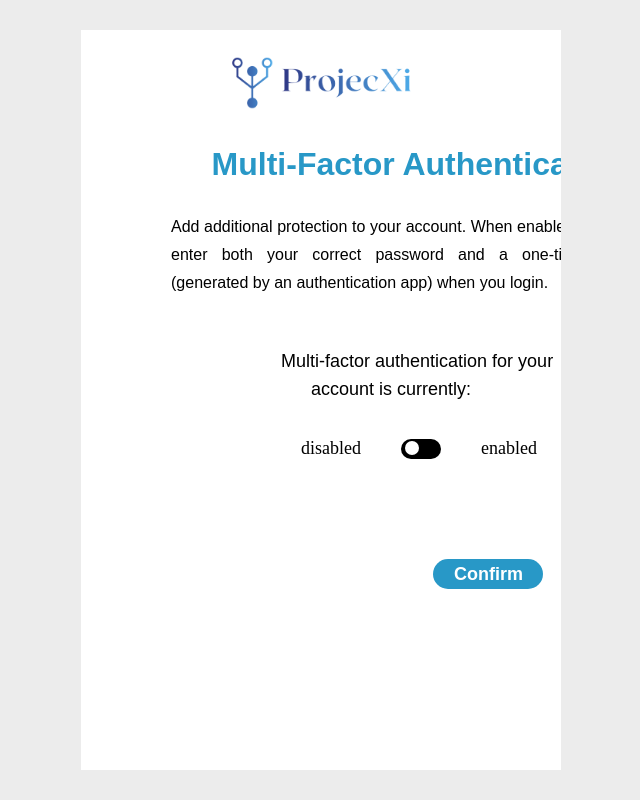
After one commit to AmatyaSunu/projecxi, a PHP site: page /signup/mfa.html in a window 1280 px wide. The commit adds this page. Shown: the whole page, without its empty margins (319-959 px from the left). Run offline with PHP 8.4, Linux system fonts and the light colour scheme.

Commit message:
fa page completed

```diff
--- /dev/null
+++ b/signup/mfa.html
@@ -0,0 +1,41 @@
+<!DOCTYPE html>
+<html lang="en">
+
+<head>
+    <title>MFA</title>
+    <meta charset="UTF-8" />
+    <meta name="author" content="Sunidhi Amatya" />
+    <link rel="stylesheet" href="../styles/style.css">
+    <script src="../scripts/script.js" defer></script>
+</head>
+
+<body class="signup-body">
+    <div class="mfa-container">
+        <div class="main-logo">
+            <img class="mfa-logo" src="../images/logo.png">
+        </div>
+        <div class="signup-row">
+            <div class="signup-column">
+                <h1>Multi-Factor Authentication</h1>
+                <p>Add additional protection to your account. When enabled, you need to enter both your correct password
+                    and a one-time password (generated by an authentication app) when you login.</p>
+                <p class="para-2">Multi-factor authentication for your</p>
+                   <p class="para-3">account is currently: </p>
+                <div class="line-container">
+                    <span class="disabled">disabled</span>
+                    <label class="switch">
+                        <input type="checkbox">
+                        <span class="slider round"></span>
+                    </label>
+                    <span class="enabled">enabled</span>
+                </div>
+                <div id="mfa-button">
+                    <button id="confirm-button">Confirm</button>
+                    <a id="skip">Skip for now</a>
+                </div>
+            </div>
+        </div>
+    </div>
+</body>
+
+</html>
--- a/styles/style.css
+++ b/styles/style.css
@@ -19,6 +19,33 @@ label {
 
 a {
     color: #0052CC;
+}
+
+#confirm-button {
+    font-size: large;
+    font-weight: bolder;
+    color: #fff;
+    border: none;
+    border-radius: 30px;
+    background-color: #2898C7;
+    padding: 5px 10px;
+    width: 110px;
+    height: 30px;
+    margin: 30px 0px;
+}
+
+#confirm-button:hover {
+    background-color: #09709d;
+}
+
+#skip {
+    color: grey;
+    text-decoration: underline;
+    margin-left: 30px;
+}
+
+#skip:hover {
+    color: #2898C7;
 }
 
 /* signup page CSS */
@@ -117,7 +144,7 @@ a {
 
 .create-button {
     display: flex;
-    justify-content: center; /* Horizontally centers the button */
+    justify-content: center;
     align-items: center;
 }
 
@@ -133,3 +160,124 @@ a {
     height: 45px;
     margin: 30px 30px 0px 0px;
 }
+
+/* MFA Page CSS */
+
+.mfa-logo {
+    width: 210px;
+    height: auto;
+}
+.mfa-container {
+    background-color: white;
+    margin: 30px 400px;
+    width: calc(100% - 800px);
+    height: calc(100% - 60px);
+    overflow: auto;
+}
+
+.mfa-container h1{
+    margin: 30px 0px;
+}
+
+.mfa-container p {
+    margin: 0px 90px;
+    line-height: 28px;
+    font-family: Arial, Helvetica, sans-serif;
+    text-align: justify;
+}
+
+.para-2 {
+    text-align: center;
+    padding: 50px 100px 0px 110px;
+    font-size: large;
+    font-weight: 100;
+}
+
+.para-3 {
+    text-align: center;
+    padding: 0px 110px 20px 140px;
+    font-size: large;
+    font-weight: 100;
+}
+
+.line-container {
+    display: flex;
+    align-items: center;
+    size: 20px;
+    margin: 15px 180px 70px;
+}
+
+.disabled, .enabled{
+    font-size: large;
+    font-weight: 100;
+    margin-right: 40px;
+    margin-left: 40px;
+}
+
+#mfa-button {
+    display: flex;
+    justify-content: flex-end;
+    align-items: center;
+    margin-right: 100px;
+}
+
+/* Toggle switch CSS */
+.switch {
+    position: relative;
+    display: inline-block;
+    width: 40px;
+    height: 20px;
+  }
+
+  .switch input {
+    opacity: 0;
+    width: 0;
+    height: 0;
+  }
+
+  .slider {
+    position: absolute;
+    cursor: pointer;
+    top: 0;
+    left: 0;
+    right: 0;
+    bottom: 0;
+    background-color: black;
+    -webkit-transition: .4s;
+    transition: .4s;
+  }
+
+  .slider:before {
+    position: absolute;
+    content: "";
+    height: 14px;
+    width: 14px;
+    left: 4px;
+    bottom: 4px;
+    background-color: white;
+    -webkit-transition: .4s;
+    transition: .4s;
+  }
+
+  input:checked + .slider {
+    background-color: #2196F3;
+  }
+
+  input:focus + .slider {
+    box-shadow: 0 0 1px #2196F3;
+  }
+
+  input:checked + .slider:before {
+    -webkit-transform: translateX(16px);
+    -ms-transform: translateX(16px);
+    transform: translateX(16px);
+  }
+
+  /* Rounded sliders */
+  .slider.round {
+    border-radius: 24px;
+  }
+
+  .slider.round:before {
+    border-radius: 50%;
+  }
```
